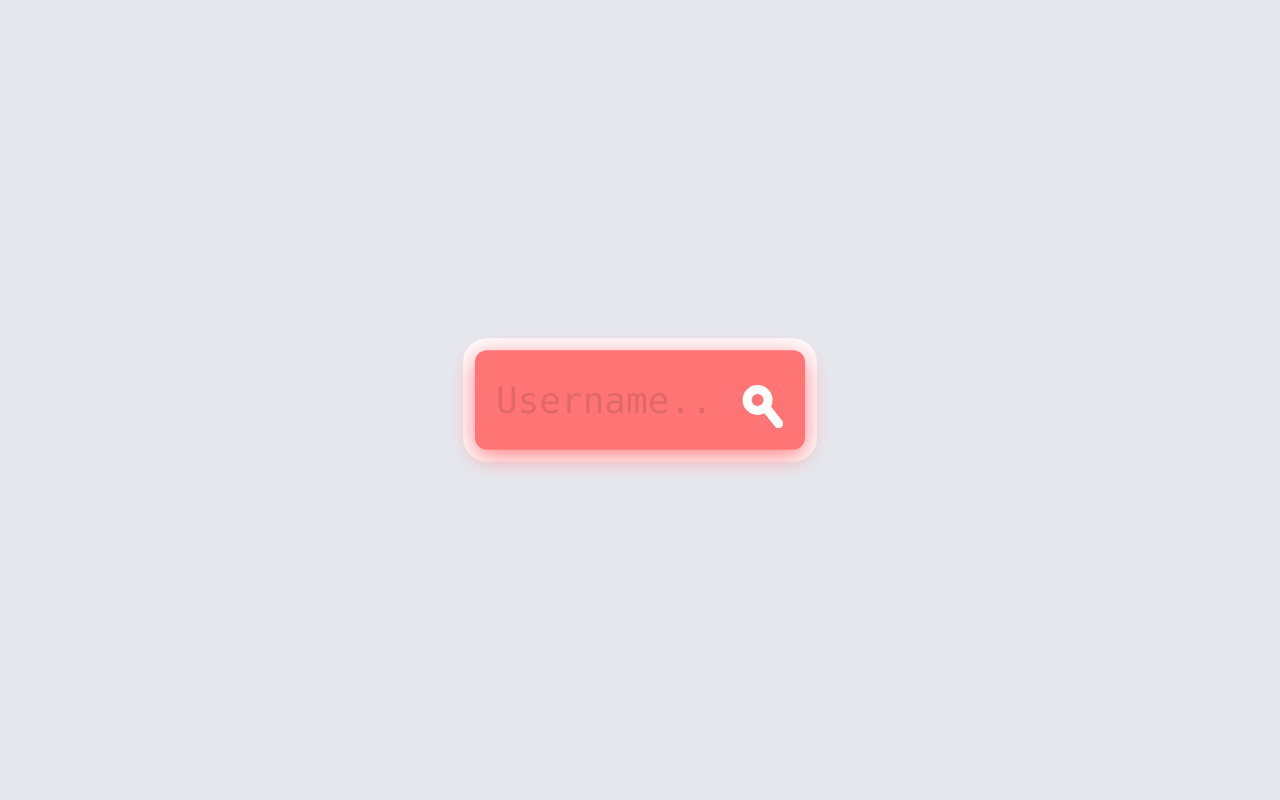
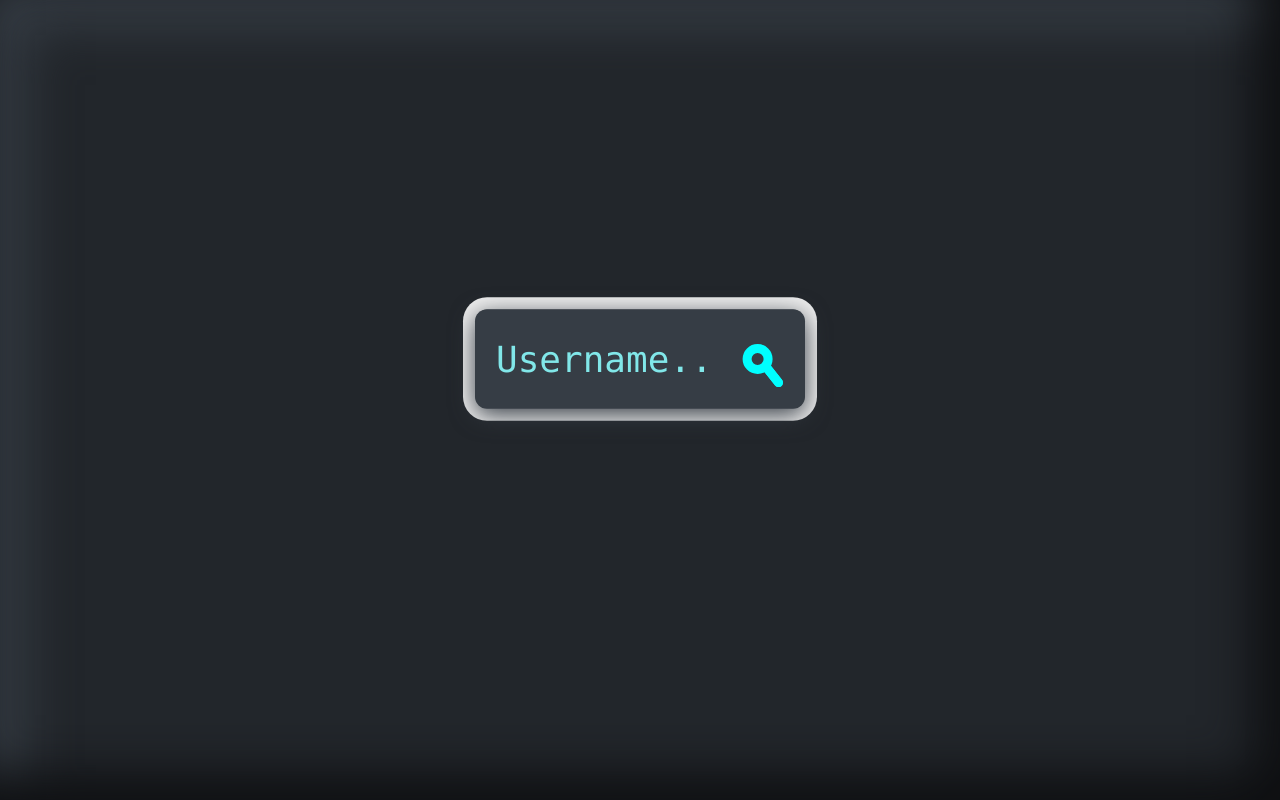
Before and after one commit to jonwk/github-dataviz, a Next.js app in the folder sample-app/: page / in a window 1280 px wide. Built offline with nearby package versions, Linux system fonts and the light colour scheme; a web font is replaced by a local one.

Commit message:
Some more css work on the main(index) page

```diff
--- a/sample-app/pages/index.js
+++ b/sample-app/pages/index.js
@@ -5,18 +5,22 @@ import { helper, colors, fonts } from "../styles";
 
 const CenteredContainer = styled.div`
   ${helper.flexCenter};
+  height: 100vh;
+  background: #22262b;
+  box-shadow: inset -25px -25px 50px #0e0f11, inset 25px 25px 50px #363d45;
 
-  background: #4b6cb7; /* fallback for old browsers */
-  background: -webkit-linear-gradient(
-    to top,
-    #182848,
-    #4b6cb7
-  ); /* Chrome 10-25, Safari 5.1-6 */
-  background: linear-gradient(
-    to top,
-    #182848,
-    #4b6cb7
-  ); /* W3C, IE 10+/ Edge, Firefox 16+, Chrome 26+, Opera 12+, Safari 7+ */
+  // background: #4b6cb7; /* fallback for old browsers */
+  // background: -webkit-linear-gradient(
+  //   to top,
+  //   #182848,
+  //   #4b6cb7
+  // ); /* Chrome 10-25, Safari 5.1-6 */
+
+  // background: linear-gradient(
+  //   to top,
+  //   #182848,
+  //   #4b6cb7
+  // ); /* W3C, IE 10+/ Edge, Firefox 16+, Chrome 26+, Opera 12+, Safari 7+ */
 
   // background: #67b26f; /* fallback for old browsers */
   // background: -webkit-linear-gradient(
@@ -97,26 +101,14 @@ const CenteredContainer = styled.div`
   //   // color:${colors.lightblue};
   // }
 
-  * {
-    outline: none;
-  }
+  // .tb {
+  //   color:#f0f;
+  //   display: table;
+  //   width: 100%;
+  // }
+`;
 
-  html,
-  body {
-    height: 100%;
-    min-height: 100%;
-  }
-
-  body {
-    margin: 0;
-    background-color: #ffd8d8;
-  }
-
-  .tb {
-    display: table;
-    width: 100%;
-  }
-
+const StyledInput = styled.div`
   .td {
     display: table-cell;
     vertical-align: middle;
@@ -132,17 +124,30 @@ const CenteredContainer = styled.div`
     background-color: transparent;
   }
 
-  #cover {
-    position: absolute;
+  .cover {
+    position: relative;
     top: 50%;
     left: 0;
     right: 0;
     width: 550px;
     padding: 35px;
     margin: -83px auto 0 auto;
-    background-color: #ff7575;
+    // background-color: #ff7575;
+    background-color: #363d45;
+    // border-radius: 28px;
+    // background: #22262b;
+    // box-shadow: inset 25px -25px 50px #0e0f11, inset -25px 25px 50px #363d45;
+
+    border-radius: 28px;
+    background: #363d45;
+    box-shadow: -25px 25px 50px #16181c, 25px -25px 50px #56626e;
+
+    // border-radius: 28px;
+    // background: #56626e;
+    // box-shadow: 25px -25px 50px #22272c, -25px 25px 50px #8a9db0;
+
     border-radius: 20px;
-    box-shadow: 0 10px 40px #ff7c7c, 0 0 0 20px #ffffffeb;
+    box-shadow: 0 10px 40px #363d45, 0 0 0 20px #ffffffeb;
     transform: scale(0.6);
   }
 
@@ -158,7 +163,8 @@ const CenteredContainer = styled.div`
   }
 
   input[type="text"]::placeholder {
-    color: #e16868;
+    // color: #e16868;
+    color: #81e7e9;
   }
 
   #s-cover {
@@ -183,7 +189,7 @@ const CenteredContainer = styled.div`
     height: 50px;
     margin-top: 0;
     border-width: 30px;
-    border: 15px solid #fff;
+    border: 15px solid #0ff;
     background-color: transparent;
     border-radius: 50%;
     transition: 0.5s ease all;
@@ -210,7 +216,7 @@ const CenteredContainer = styled.div`
     right: 0;
     width: 45px;
     height: 15px;
-    background-color: #fff;
+    background-color: #0ff;
     border-radius: 10px;
     transform: rotateZ(0);
     transition: 0.5s ease all;
@@ -221,7 +227,7 @@ const CenteredContainer = styled.div`
     width: 67px;
     height: 15px;
     border-width: 0;
-    background-color: #fff;
+    background-color: #f0f;
     border-radius: 20px;
   }
 
@@ -247,7 +253,7 @@ const CenteredContainer = styled.div`
   #s-cover:hover button span:after {
     right: -6px;
     width: 40px;
-    background-color: #fff;
+    background-color: #f0f;
   }
 `;
 
@@ -268,7 +274,8 @@ const Home = () => {
       </head>
 
       <CenteredContainer>
-        <div id="cover">
+        <StyledInput>
+          <div className="cover">
             {/* <div className="search-container"> */}
             <form
               id="input-test"
@@ -300,6 +307,7 @@ const Home = () => {
             </form>
             {/* </div> */}
           </div>
+        </StyledInput>
       </CenteredContainer>
     </main>
   );
--- a/sample-app/styles/GlobalStyle.js
+++ b/sample-app/styles/GlobalStyle.js
@@ -1,7 +1,7 @@
-import { createGlobalStyle } from 'styled-components';
-import theme from './theme';
-import colors from './colors';
-import fonts from './fonts';
+import { createGlobalStyle } from "styled-components";
+import theme from "./theme";
+import colors from "./colors";
+import fonts from "./fonts";
 
 const GlobalStyle = createGlobalStyle`
   @font-face {
@@ -273,7 +273,14 @@ const GlobalStyle = createGlobalStyle`
     color: ${colors.white};
   }
 
+  html {
+    overflow: hidden;
+    height: 100%;
+}
+
   body {
+    height: 100%;
+    overflow: auto;
     margin: 0;
     padding: 0;
     -webkit-font-smoothing: antialiased;
```
Lines whose indentation alone changed are shown as unchanged.
